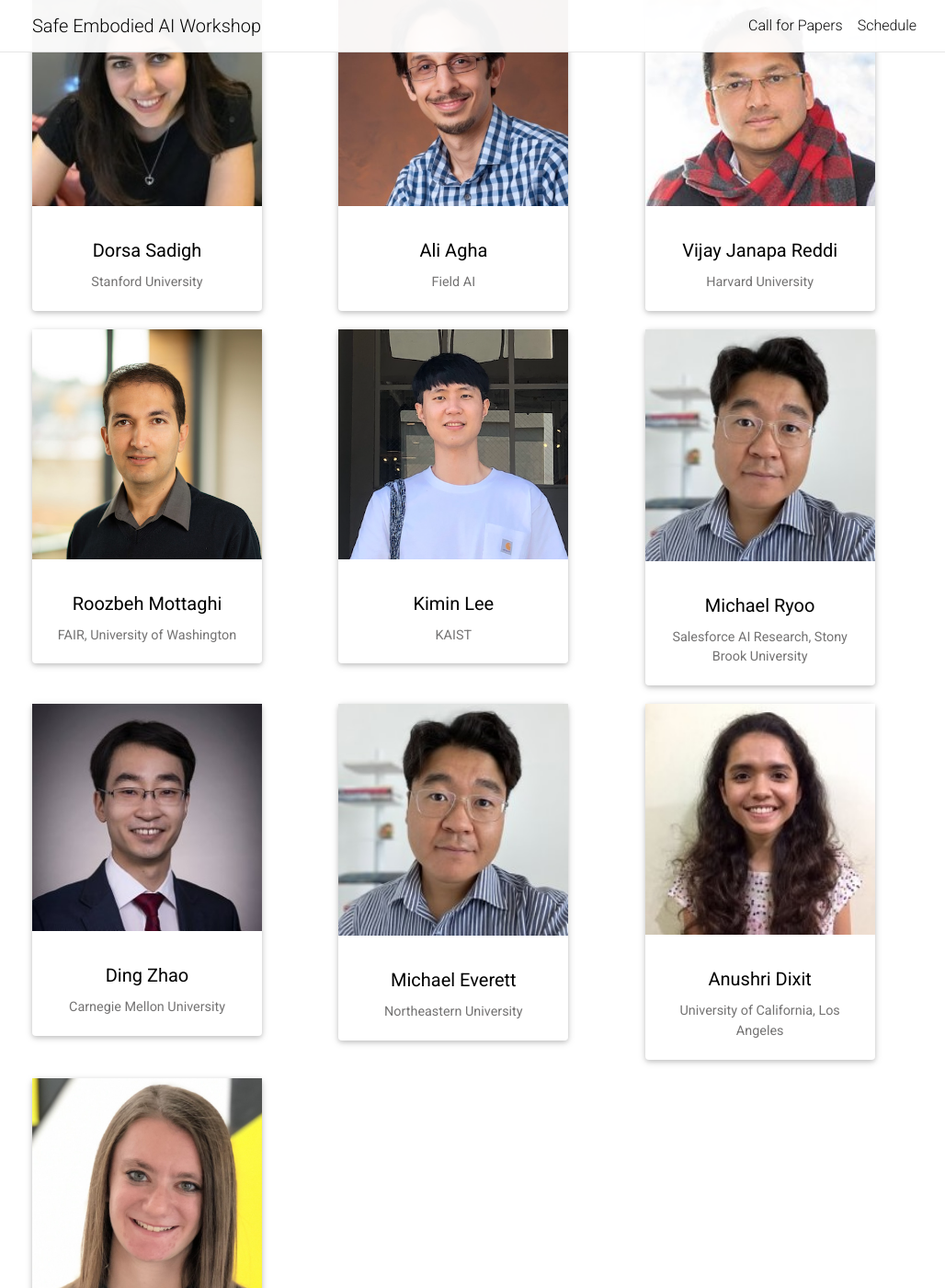
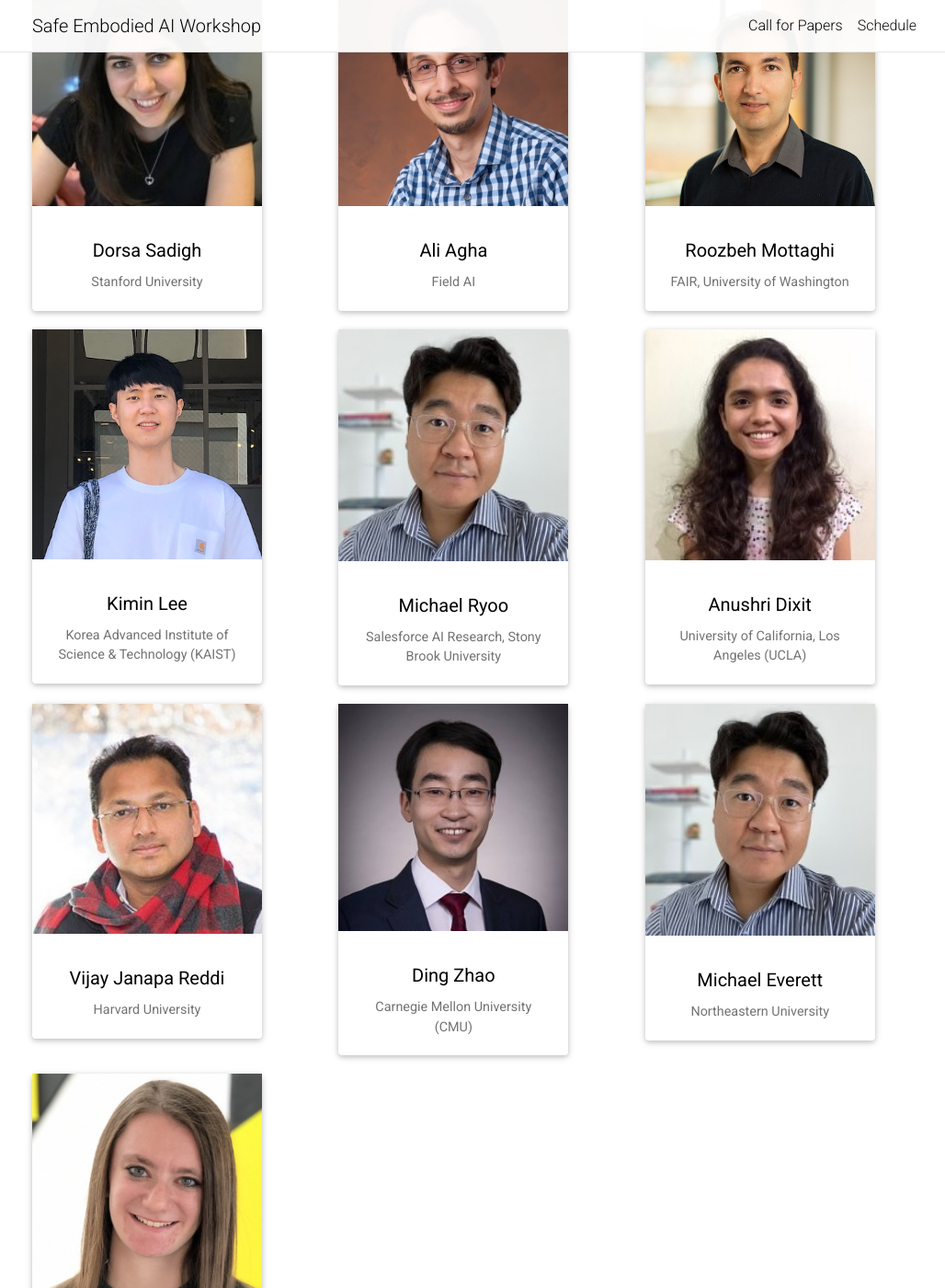
Before and after one commit to safe-embodied-ai/safe-embodied-ai.github.io, a Jekyll site: the page built from index.md, in a window 1280 px wide and 1400 px high, scrolled down 1370 px. Shown: the whole window at 92% size, without its empty margins (120-1148 px from the left). Built offline with Jekyll 4.4.1, drawn with Linux system fonts in a browser that asks for light colours; full-size pictures stand in for the smaller copies a plugin makes; comment, search, counter and statistics services are not loaded; a style sheet for code colours, icons or effects is not loaded.

Commit message:
affiliation update

```diff
--- a/index.md
+++ b/index.md
@@ -47,25 +47,25 @@ Key topics include:
       {% include people.html name="Ali Agha" affiliation="Field AI" url="https://scholar.google.com/citations?user=36qnUD4AAAAJ&hl=en" img="assets/img/speakers/ali.jpeg"%}
     </div>
     <div class="col-sm-4">
-      {% include people.html name="Vijay Janapa Reddi" affiliation="Harvard University" url="https://edge.seas.harvard.edu/" img="assets/img/speakers/vijay.jpeg"%}
-    </div>
-    <div class="col-sm-4">
       {% include people.html name="Roozbeh Mottaghi" affiliation="FAIR, University of Washington" url="https://roozbehm.info/" img="assets/img/speakers/roozbeh.jpg"%}
     </div>
     <div class="col-sm-4">
-      {% include people.html name="Kimin Lee" affiliation="KAIST" url="https://sites.google.com/view/kiminlee" img="assets/img/speakers/kimin.png"%}
+      {% include people.html name="Kimin Lee" affiliation="Korea Advanced Institute of Science & Technology (KAIST)" url="https://sites.google.com/view/kiminlee" img="assets/img/speakers/kimin.png"%}
     </div>
     <div class="col-sm-4">
       {% include people.html name="Michael Ryoo" affiliation="Salesforce AI Research, Stony Brook University" url="http://michaelryoo.com/" img="assets/img/speakers/michael.jpeg"%}
     </div>
     <div class="col-sm-4">
-      {% include people.html name="Ding Zhao" affiliation="Carnegie Mellon University" url="https://safeai-lab.github.io/" img="assets/img/speakers/ding.jpeg"%}
+      {% include people.html name="Anushri Dixit" affiliation="University of California, Los Angeles (UCLA)" url="https://www.anushridixit.com/" img="assets/img/speakers/anushri.jpeg"%}
+    </div>
+    <div class="col-sm-4">
+      {% include people.html name="Vijay Janapa Reddi" affiliation="Harvard University" url="https://edge.seas.harvard.edu/" img="assets/img/speakers/vijay.jpeg"%}
+    </div>
+    <div class="col-sm-4">
+      {% include people.html name="Ding Zhao" affiliation="Carnegie Mellon University (CMU)" url="https://safeai-lab.github.io/" img="assets/img/speakers/ding.jpeg"%}
     </div>
     <div class="col-sm-4">
       {% include people.html name="Michael Everett" affiliation="Northeastern University" url="https://mfe7.github.io/" img="assets/img/speakers/michael.jpg"%}
-    </div>
-    <div class="col-sm-4">
-      {% include people.html name="Anushri Dixit" affiliation="University of California, Los Angeles" url="https://www.anushridixit.com/" img="assets/img/speakers/anushri.jpeg"%}
     </div>
     <div class="col-sm-4">
       {% include people.html name="Sydney M. Katz" affiliation="Stanford University" url="https://sydneymkatz.com/" img="assets/img/speakers/sydney.jpg"%}
```
